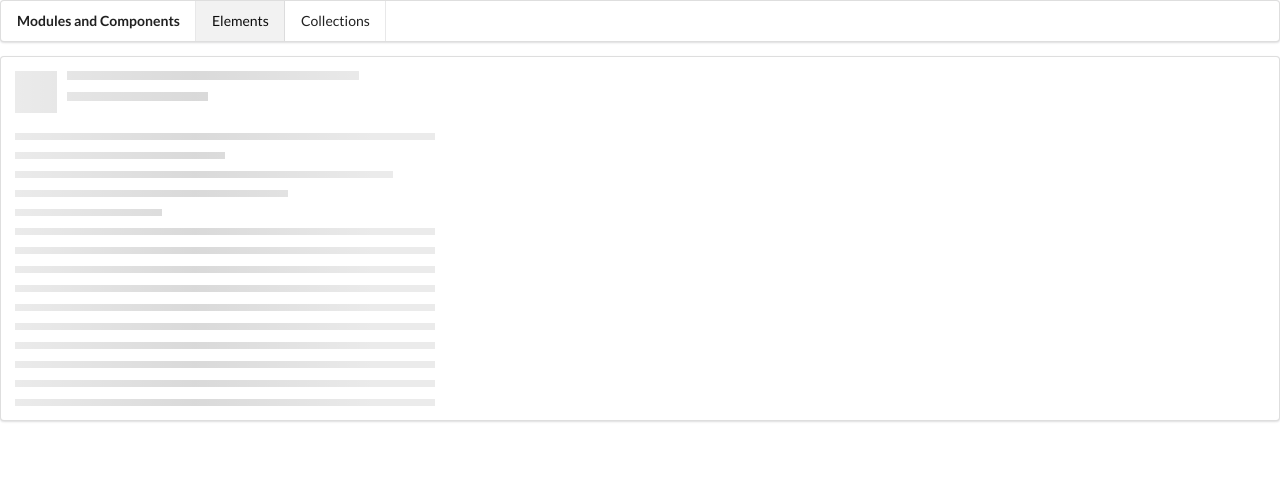
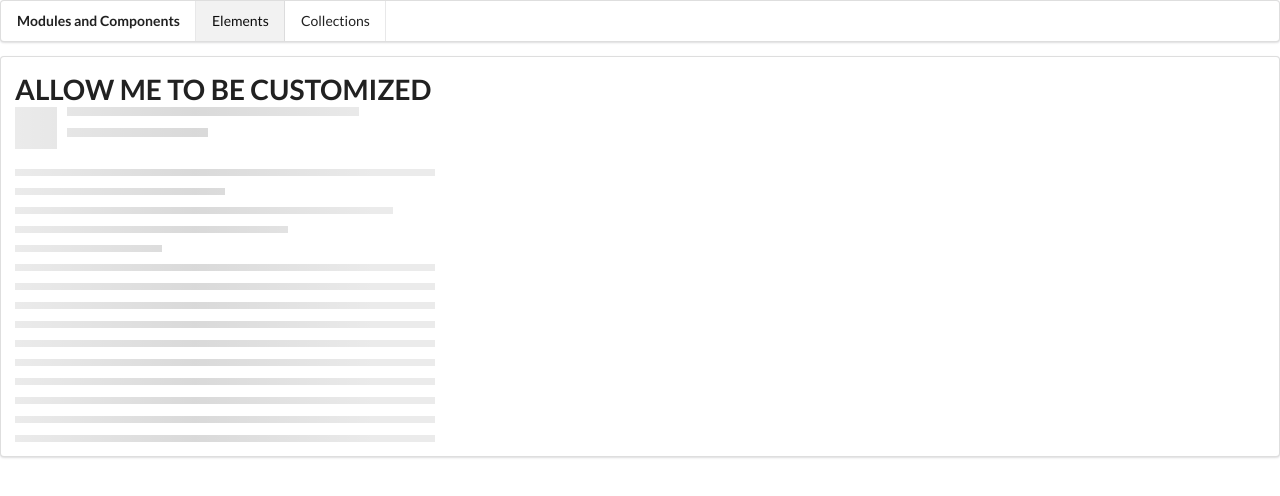
Before and after one commit to leungwoo/ComponentsAngular, an Angular app: page /elements in a window 1280 px wide. Shown: the top 496 px of the page. Built offline with nearby package versions, Linux system fonts and the light colour scheme.

Commit message:
created a child module to reuse in other modules

```diff
--- a/src/app/elements/elements-home/elements-home.component.html
+++ b/src/app/elements/elements-home/elements-home.component.html
@@ -1 +1,2 @@
+<app-divider></app-divider>
 <app-placeholder [header]="true" [lines]="15"></app-placeholder>
--- a/src/app/elements/elements.module.ts
+++ b/src/app/elements/elements.module.ts
@@ -1,6 +1,6 @@
 import { NgModule } from '@angular/core';
 import { CommonModule } from '@angular/common';
-
+import { SharedModule } from '../shared/shared.module';
 import { ElementsRoutingModule } from './elements-routing.module';
 import { ElementsHomeComponent } from './elements-home/elements-home.component';
 import { PlaceholderComponent } from './placeholder/placeholder.component';
@@ -8,6 +8,6 @@
 
 @NgModule({
   declarations: [ElementsHomeComponent, PlaceholderComponent, TimesDirective],
-  imports: [CommonModule, ElementsRoutingModule],
+  imports: [CommonModule, ElementsRoutingModule, SharedModule],
 })
 export class ElementsModule {}
--- /dev/null
+++ b/src/app/shared/divider/divider.component.html
@@ -0,0 +1 @@
+<h1>ALLOW ME TO BE CUSTOMIZED</h1>
--- /dev/null
+++ b/src/app/shared/divider/divider.component.ts
@@ -0,0 +1,15 @@
+import { Component, OnInit } from '@angular/core';
+
+@Component({
+  selector: 'app-divider',
+  templateUrl: './divider.component.html',
+  styleUrls: ['./divider.component.css']
+})
+export class DividerComponent implements OnInit {
+
+  constructor() { }
+
+  ngOnInit(): void {
+  }
+
+}
```
Also changed, not shown: src/app/shared/shared.module.ts (added, +10 -0 lines), src/app/shared/divider/divider.component.css (added), 1 other file (tests, documents, lock files or other folders).
